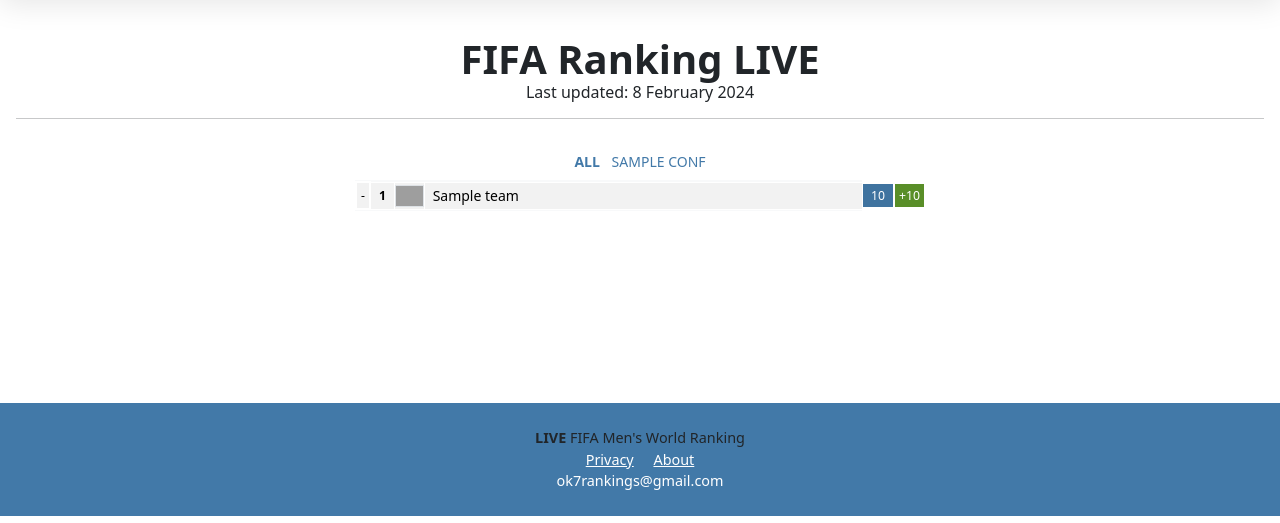
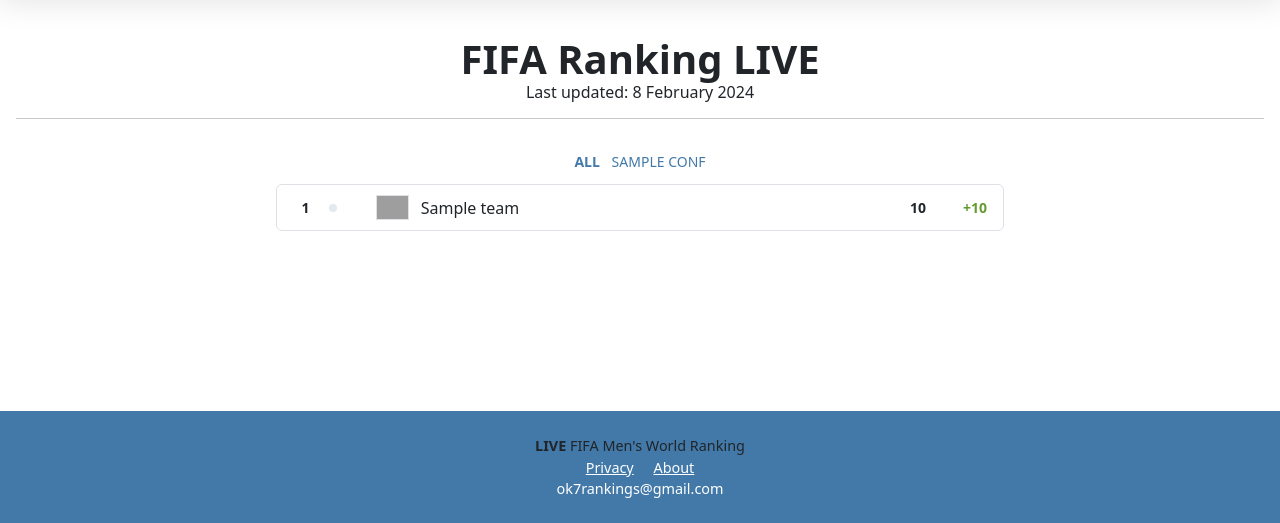
Before and after one commit to ok7uz/ok7Ranking, a Django app: template templates/home.html in a window 1280 px wide. Shown: the part 61-584 px from the top of the page. Run offline with Django 4.2, Linux system fonts and the light colour scheme; the template is opened without the code that fills it: most values are stand-ins (such as "Sample title", 1, 10 or a date in 2020); grey boxes are pictures that could not be loaded.

Commit message:
redesign

```diff
--- a/templates/base.html
+++ b/templates/base.html
@@ -49,7 +49,7 @@
         </script>
     </head>
 
-    <body class="text-center bg-white">
+    <body class="text-center">
         <nav class="nav fixed-top px-3 py-2 ps-4 ps-lg-5 text-white" style="background: #000000D0; box-shadow: 0 4px 30px rgba(0, 0, 0, 0.1); backdrop-filter: blur(15px);">
             <div class="row w-100">
                 <div class="col-auto py-2 d-flex fs-3 align-middle" style="line-height: 1.05; align-items: center">
--- a/templates/home.html
+++ b/templates/home.html
@@ -14,7 +14,7 @@
 {% endblock %}
 
 {% block body %}
-    <div class="col-md-6 text-center m-auto ">
+    <div class="col-md-8 text-center m-auto">
         <div class="mt-4 text-dark py-2 small" style="color: #4279A8">
             <a href="/" class="px-1 text-decoration-none {% if not request.GET.conf %} fw-bolder {% endif %}" style="color: #4279A8">ALL</a>
             {% for conf in confs %}
@@ -23,30 +23,44 @@
                 </a>
             {% endfor %}
         </div>
-		<table class="table bg-light table-striped small table-bordered border-white">
 			{% for team in teams %}
-				<tr class="bg-secondary-subtle">
+				<div class="bg-white border rounded row my-1 p-2 align-items-center mx-3 lh-1 px-lg-3">
+					<div class="col-auto fw-bold p-0 align-middle small me-1" style="width: 25px">{{ team.rank }}</div>
 					{% if team.rank_change < 0%}
-						<td class="text-white py-0 px-1 small align-middle" style="background: #418500D0; border-top: 4px solid white; border-bottom: 4px solid white;">{{ team.rank_change|stringformat:"+d"|slice:"1:" }}</td>
+						<div class="col-auto p-0">
+							<svg width="22" height="22" viewBox="0 0 24 24" xmlns="http://www.w3.org/2000/svg"><path fill="#418500D0" d="M13.4082 5.40158L12.0082 4.00153L12.0011 4.00863L11.9942 4.00172L10.5942 5.40173L10.6011 5.40864L5.70109 10.3086C5.31448 10.6952 5.31448 11.322 5.70109 11.7087C6.08771 12.0953 6.71454 12.0953 7.10115 11.7087L11.0014 7.80845L11.0014 18.9988C11.0014 19.5511 11.4491 19.9988 12.0014 19.9988C12.5536 19.9988 13.0014 19.5511 13.0014 18.9988L13.0014 7.80894L16.9013 11.7089C17.2879 12.0955 17.9148 12.0955 18.3014 11.7089C18.688 11.3223 18.688 10.6955 18.3014 10.3089L13.4011 5.40868L13.4082 5.40158Z" fill="currentColor"></path></svg>
+						</div>
+						<div class="col-auto p-0 text-start small align-middle fw-semibold d-none d-md-block fw-bold" style="width: 16px; color: #418500D0">
+							{{ team.rank_change|stringformat:"+d"|slice:"1:" }}
+						</div>
 					{% elif team.rank_change > 0%}
-						<td class="text-white py-0 small px-1 align-middle" style="background: #D04343; border-top: 4px solid white; border-bottom: 4px solid white;">{{ team.rank_change }}</td>
+						<div class="col-auto p-0">
+							<svg width="22" height="22" viewBox="0 0 24 24" xmlns="http://www.w3.org/2000/svg"><path fill="#D04343" d="M13.4053 18.5987L12.0052 19.9988L11.9981 19.9917L11.9912 19.9986L10.5912 18.5986L10.5981 18.5917L5.69816 13.6917C5.31155 13.3051 5.31155 12.6783 5.69816 12.2916C6.08478 11.905 6.71161 11.905 7.09822 12.2916L10.9984 16.1918L10.9984 5.00153C10.9984 4.44924 11.4461 4.00153 11.9984 4.00153C12.5507 4.00153 12.9984 4.44924 12.9984 5.00153L12.9984 16.1914L16.8984 12.2914C17.285 11.9048 17.9118 11.9048 18.2984 12.2914C18.685 12.678 18.685 13.3048 18.2984 13.6914L13.3982 18.5916L13.4053 18.5987Z" fill="currentColor"></path></svg>
+						</div>
+						<div class="col-auto p-0 text-start small align-middle fw-semibold d-none d-md-block fw-bold" style="width: 16px; color: #D04343">
+							{{ team.rank_change }}
+						</div>
 					{% else %}
-						<td class="py-0 small px-1 align-middle border-2">-</td>
+						<div class="col-auto p-0 d-flex align-items-center justify-content-center" style="width: 22px; height: 22px">
+							<div style="width: 8px; height: 8px; background: #e4e8f0; border-radius: 50%"></div>
+						</div>
+						<div class="col-auto p-0 text-start small align-middle fw-semibold d-none d-md-block" style="width: 16px; color: #D04343">
+
+						</div>
 					{% endif %}
-					<td class="fw-semibold py-0 align-middle small">{{ team.rank }}</td>
-					<td class="p-0"><img class="border" alt="{{ team.name }}'s flag" style="margin: 2px 0;" src="{{ team.flag }}" height="22"></td>
-					<td class="text-start py-0 align-middle w-100" >{{ team.name|truncatechars:17 }}</td>
-					<td class="text-white py-0 small align-middle" style="background: #4279A8; border-top: 4px solid white; border-bottom: 4px solid white;">{{ team.points }}</td>
+					<div class="col-auto p-0 ps-3 ps-lg-3"><img class="border" alt="{{ team.name }}'s flag" style="margin: 2px 0; height: calc(25px + 0vw)" src="{{ team.flag }}"></div>
+					<div class="d-none d-md-block col text-start py-0 align-middle" >{{ team.name }}</div>
+					<div class="d-md-none col text-start py-0 align-middle fw-bold" >{{ team.short_name|upper }}</div>
+					<div class="col-auto p-0 small align-middle fw-bold me-3 me-lg-3">{{ team.points }}</div>
 					{% if team.points_change > 0%}
-						<td class="text-white py-0 small align-middle px-1" style="background: #418500D0; border-left: 2px solid white;  border-top: 4px solid white; border-bottom: 4px solid white;">+{{ team.points_change }}</td>
+						<div class="col-auto p-0 small align-middle text-end fw-bold" style="color: #418500D0; width: 45px">+{{ team.points_change }}</div>
 					{% elif team.points_change < 0%}
-						<td class="text-white py-0 small align-middle px-1" style="background: #D04343; border-left: 2px solid white; border-top: 4px solid white; border-bottom: 4px solid white;">{{ team.points_change }}</td>
+						<div class="col-auto p-0 small align-middle text-end fw-bold" style="color: #D04343; width: 45px">{{ team.points_change }}</div>
 					{% else %}
-						<td></td>
+					<div class="col-auto p-0 small align-middle text-end text-secondary text-opacity-75 fw-bold" style="width: 45px">0.00</div>
 					{% endif %}
-				</tr>
+				</div>
 			{% endfor %}
-		</table>
 
 
         <p class="lead fw-normal pt-3">
```
Also changed, not shown: 1 other file.
